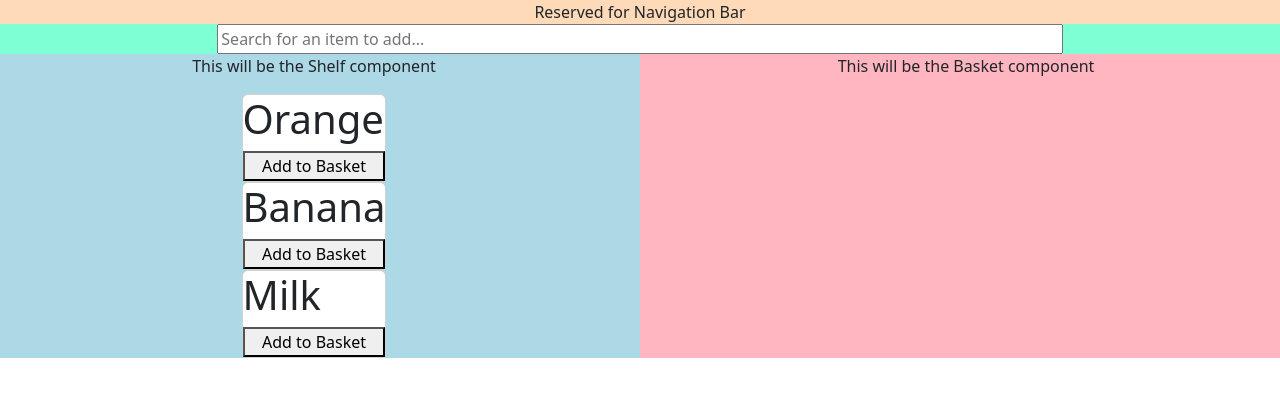
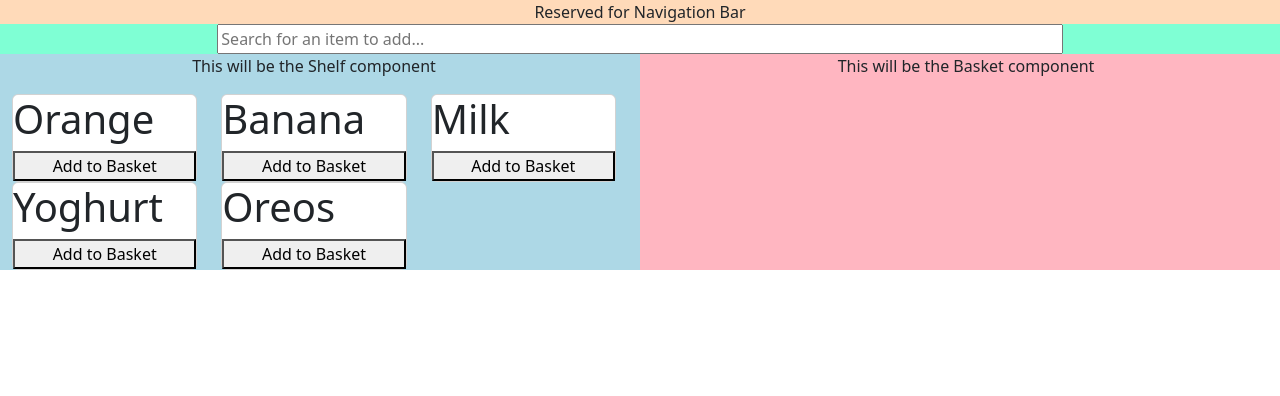
Before and after one commit to 5t1nG/MY-SHOPPING-LIST, a React (Create React App) app in the folder source_code/: page / in a window 1280 px wide. Shown: the top 396 px of the page. Built offline with nearby package versions, Linux system fonts and the light colour scheme.

Commit message:
Search Filter + Row System
Ability to search for items and filter based on the item containing the search input. Ability to organise items into rows of variable columns.

```diff
--- a/source_code/src/App.js
+++ b/source_code/src/App.js
@@ -10,6 +10,23 @@ import Search from './components/Search';
 
 function App() {
     const [basketItems, setBasketItems] = useState([]);
+    const [shelfItems, setShelfItems] = useState(
+        [
+            <Item id={0} itemName="Orange" quantity={1}/>,
+            <Item id={1} itemName="Banana" quantity={1}/>,
+            <Item id={2} itemName="Milk" quantity={1}/>,
+            <Item id={3} itemName="Yoghurt" quantity={1}/>,
+            <Item id={4} itemName="Oreos" quantity={1}/>,
+        ]
+    );
+    const [shelfDisplayedItems, setShelfDisplayedItems] = useState(shelfItems);
+
+    const updateShelf = (string) => {
+        const filteredItems = shelfItems.filter(item =>
+            item.props.itemName.toLowerCase().includes(string.toLowerCase())
+        );
+        setShelfDisplayedItems(filteredItems);
+    };
 
     const addToBasket = (item) => {
         setBasketItems((prev) => {
@@ -49,13 +66,11 @@ function App() {
                 <div className='col align-items-center d-flex flex-column'>Reserved for Navigation Bar</div>
             </div>
             <div className='row justify-content-center' style={{backgroundColor: 'aquamarine'}}>
-                <Search />
+                <Search updateShelf={updateShelf}/>
             </div>
             <div className='row' style={{backgroundColor: 'peachpuff'}}>
                 <Shelf addToBasket={addToBasket}>
-                    <Item id={0} itemName="Orange" quantity={1}/>
-                    <Item id={1} itemName="Banana" quantity={1}/>
-                    <Item id={2} itemName="Milk" quantity={1}/>
+                    {shelfDisplayedItems}
                 </Shelf>
                 <Basket removeFromBasket={removeFromBasket}>
                     {basketItems.map((item, index) =>
--- a/source_code/src/components/Basket.jsx
+++ b/source_code/src/components/Basket.jsx
@@ -1,6 +1,6 @@
 import React from 'react';
 
-function Basket({children, removeFromBasket}) {
+function Basket({ children, removeFromBasket }) {
     const basketItems = React.Children.map(children, child =>
         React.cloneElement(child, {
             buttonText: "-",
@@ -9,14 +9,30 @@ function Basket({children, removeFromBasket}) {
         })
     );
 
+    const rows = groupItems(basketItems, 3);
+
     return (
-        <div className='col d-flex flex-column align-items-center' style={{backgroundColor: 'lightpink'}}>
+        <div className='col d-flex flex-column align-items-center' style={{ backgroundColor: 'lightpink' }}>
             <p>This will be the Basket component</p>
-            <div>
-                {basketItems}
-            </div>
+            {rows.map((row, rowIndex) => (
+                <div className='row w-100' key={rowIndex}>
+                    {row.map((item, itemIndex) => (
+                        <div className='col-4' key={itemIndex}>
+                            {item}
+                        </div>
+                    ))}
+                </div>
+            ))}
         </div>
     );
 }
 
+const groupItems = (items, itemsPerRow) => {
+    const rows = [];
+    for (let i = 0; i < items.length; i += itemsPerRow) {
+        rows.push(items.slice(i, i + itemsPerRow));
+    }
+    return rows;
+};
+
 export default Basket;
--- a/source_code/src/components/Search.jsx
+++ b/source_code/src/components/Search.jsx
@@ -1,10 +1,19 @@
-import React, {useState, useEffect} from "react";
+import React from 'react';
 
-function Search() {
+function Search({ updateShelf }) {
     const searchBarMessage = 'Search for an item to add...';
+
+    const handleInputChange = (event) => {
+        updateShelf(event.target.value);
+    };
+
     return (
         <div className='col-md-8'>
-            <input style={{width: '100%'}} placeholder={searchBarMessage}/>
+            <input
+                style={{width: '100%'}}
+                onChange={handleInputChange}
+                placeholder={searchBarMessage}
+            />
         </div>
     );
 }
--- a/source_code/src/components/Shelf.jsx
+++ b/source_code/src/components/Shelf.jsx
@@ -20,14 +20,30 @@ function Shelf({ children, addToBasket }) {
         })
     );
 
+    const rows = groupItems(shelfItems, 3);
+
     return (
         <div className='col d-flex flex-column align-items-center' style={{backgroundColor: 'lightblue'}}>
             <p>This will be the Shelf component</p>
-            <div>
-                {shelfItems}
-            </div>
+            {rows.map((row, rowIndex) => (
+                <div className='row w-100' key={rowIndex}>
+                    {row.map((item, itemIndex) => (
+                        <div className='col-4' key={itemIndex}>
+                            {item}
+                        </div>
+                    ))}
+                </div>
+            ))}
         </div>
     );
 }
 
+const groupItems = (items, itemsPerRow) => {
+    const rows = [];
+    for (let i = 0; i < items.length; i += itemsPerRow) {
+        rows.push(items.slice(i, i + itemsPerRow));
+    }
+    return rows;
+};
+
 export default Shelf;
```
